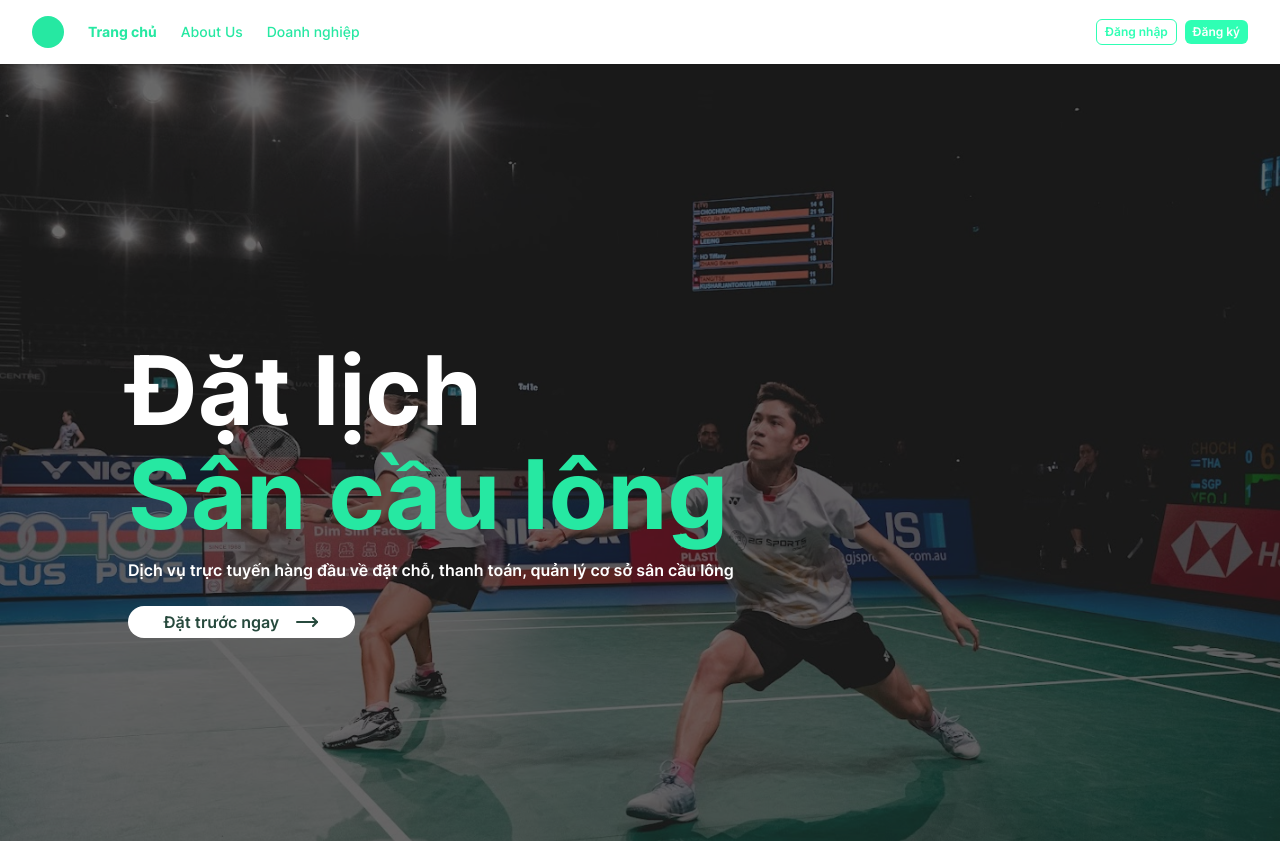
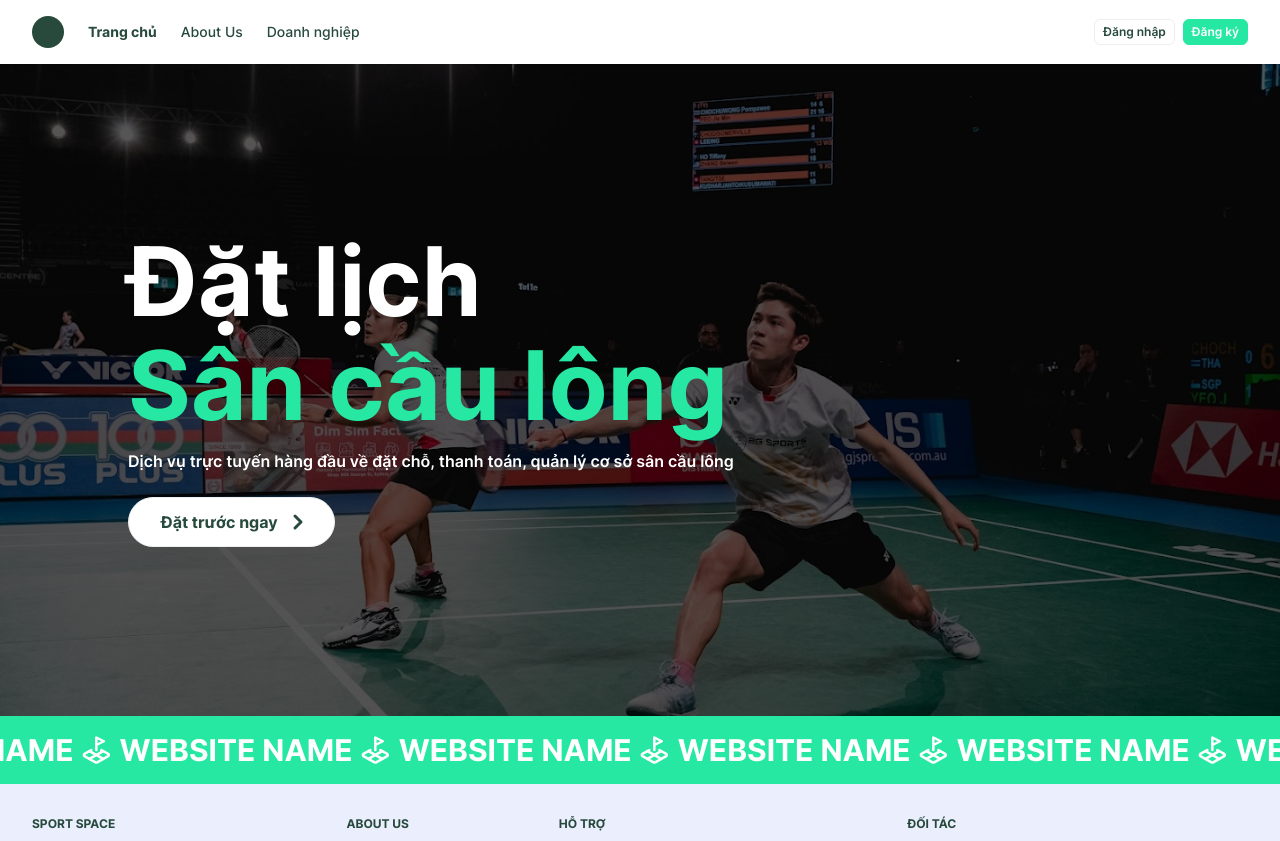
Before and after one commit to Gr33nBean/SportSpace, a Next.js app: page /home in a window 1280 px wide. Shown: the top 841 px of the page. Built offline with nearby package versions, Linux system fonts and the light colour scheme.

Commit message:
feat: running text in home page

```diff
--- a/src/app/(client)/home/page.tsx
+++ b/src/app/(client)/home/page.tsx
@@ -1,13 +1,13 @@
 import React from 'react'
 
 import Banner from '@/components/Home/Banner'
-import InfinityScroll from '@/components/Home/InfinityScroll'
+import RunningText from '@/components/Home/RunningText'
 
 const Home = () => {
   return (
-    <div className='flex h-[90vh] flex-col'>
+    <div className='flex min-h-[90vh] flex-col'>
       <Banner />
-      <InfinityScroll />
+      <RunningText />
     </div>
   )
 }
--- a/src/app/globals.css
+++ b/src/app/globals.css
@@ -4,6 +4,36 @@
 
 .container {
   @apply mx-auto max-w-7xl px-4 sm:px-6 lg:px-8;
+}
+
+.marquee {
+  animation: marquee 10s linear infinite;
+  padding-left: 100%;
+}
+
+@keyframes marquee {
+  0% {
+    transform: translate(0, 0);
+  }
+  100% {
+    transform: translate(-100%, 0);
+  }
+}
+
+.background-banner-home {
+  background-image: url('/images/png/banner.png');
+  background-position: center;
+  background-size: cover;
+}
+
+.dark-overlay::before {
+  content: '';
+  position: absolute;
+  top: 0;
+  left: 0;
+  bottom: 0;
+  right: 0;
+  background-color: rgba(0, 0, 0, 0.65);
 }
 
 .background-contact {
--- a/src/app/template.tsx
+++ b/src/app/template.tsx
@@ -1,4 +1,6 @@
 'use client'
+import { usePathname } from 'next/navigation'
+
 import React, { useEffect } from 'react'
 import { motion } from 'framer-motion'
 import { createPortal } from 'react-dom'
@@ -26,6 +28,8 @@ const time = {
 
 const Template = ({ children }: { children: React.ReactNode }) => {
   const [body, setBody] = React.useState<HTMLElement | null>(null)
+  const isRoot = usePathname() === '/'
+
   useEffect(() => {
     if (document && document.body) {
       setBody(document.body)
@@ -36,7 +40,8 @@ const Template = ({ children }: { children: React.ReactNode }) => {
     <>
       {body && (
         <motion.div>
-          {createPortal(
+          {!isRoot &&
+            createPortal(
               <motion.div
                 initial={{ opacity: 1, pointerEvents: 'all' }}
                 animate={{ opacity: 0, pointerEvents: 'none' }}
--- a/src/components/Common/Button/PrimaryButton.tsx
+++ b/src/components/Common/Button/PrimaryButton.tsx
@@ -5,24 +5,28 @@ const PrimaryButton = ({
   props,
   children,
   variant = 'filled',
+  radius = 'rounded',
   className,
 }: {
-  props?: ButtonHTMLAttributes<HTMLButtonElement>
+  props?: Omit<ButtonHTMLAttributes<HTMLButtonElement>, 'className'>
   children?: React.ReactNode
   variant?: 'filled' | 'outlined'
+  radius?: 'full' | 'rounded'
   className?: string
 }) => {
   return (
     <button
+      {...props}
       className={clsx(
-        'duration-50 rounded-md border-secondary px-2 py-2 text-xs font-semibold transition-all hover:opacity-90 active:shadow-lg md:py-1',
+        'duration-50 border px-2 py-2 text-xs font-semibold transition-all hover:opacity-90 active:shadow-lg md:py-1',
         {
-          'bg-secondary text-white': variant === 'filled',
-          'border text-secondary': variant === 'outlined',
+          'border-secondary bg-secondary text-white': variant === 'filled',
+          'border-light-gray bg-white text-primary': variant === 'outlined',
+          'rounded-full': radius === 'full',
+          'rounded-md': radius === 'rounded',
         },
         className
       )}
-      {...props}
     >
       {children}
     </button>
--- a/src/components/Common/Button/SecondaryButton.tsx
+++ /dev/null
@@ -1,32 +0,0 @@
-import React, { ButtonHTMLAttributes } from 'react'
-import clsx from 'clsx'
-
-const SecondaryButton = ({
-  props,
-  children,
-  variant = 'filled',
-  className,
-}: {
-  props?: ButtonHTMLAttributes<HTMLButtonElement>
-  children?: React.ReactNode
-  variant?: 'filled' | 'outlined'
-  className?: string
-}) => {
-  return (
-    <button
-      className={clsx(
-        'duration-50 border-secondary px-2 py-2 text-xs font-semibold transition-all hover:bg-primary hover:opacity-90 active:shadow-lg md:py-1',
-        {
-          'bg-white text-white': variant === 'filled',
-          'border text-secondary': variant === 'outlined',
-        },
-        className
-      )}
-      {...props}
-    >
-      {children}
-    </button>
-  )
-}
-
-export default SecondaryButton
--- a/src/components/Home/Banner/index.tsx
+++ b/src/components/Home/Banner/index.tsx
@@ -1,42 +1,33 @@
-import Image from 'next/image'
-
-import SecondaryButton from '@/components/Common/Button/SecondaryButton'
-import banner from '@/images/png/banner.png'
+import PrimaryButton from '@/components/Common/Button/PrimaryButton'
 
 const Banner = () => {
   return (
-    <section className='relative flex-1'>
-      <Image className='h-full object-cover' alt='banner' src={banner} width={0} height={0} />
-      <div className='absolute bottom-0 left-0 right-0 top-0 flex flex-col justify-center bg-[#1E1E1E] bg-opacity-65 px-6 md:px-24 lg:px-32'>
-        <div className='flex h-1/2 flex-col justify-between md:h-full md:justify-center'>
+    <section className='background-banner-home dark-overlay relative flex flex-1 items-center justify-center px-6 py-8 md:px-24 lg:px-32'>
+      <div className='z-10 w-full'>
         <div>
-            <h1 className='my-2 text-5xl font-bold text-white md:text-7xl lg:text-8xl'>Đặt lịch</h1>
-            <h1 className='my-2 text-5xl font-bold text-primary md:text-7xl lg:text-8xl'>Sân cầu lông</h1>
+          <h1 className='mb-2 text-5xl font-bold text-white md:text-7xl lg:text-8xl'>Đặt lịch</h1>
+          <h1 className='my-2 text-5xl font-bold text-secondary md:text-7xl lg:text-8xl'>Sân cầu lông</h1>
           <p className='my-4 font-semibold text-white'>
             Dịch vụ trực tuyến hàng đầu về đặt chỗ, thanh toán, quản lý cơ sở sân cầu lông
           </p>
         </div>
-          <SecondaryButton className='my-2 flex w-fit rounded-full px-9 py-3'>
-            <span className='text-base text-tertiary'>Đặt trước ngay</span>
-            <div className='ml-4 text-tertiary'>
+        <PrimaryButton radius='full' variant='outlined' className='mt-2 w-fit !py-3 pl-8 pr-6'>
+          <span className='flex items-center gap-2 text-primary'>
+            <span className='text-sm font-bold sm:text-base'>Đặt trước ngay</span>
             <svg
               xmlns='http://www.w3.org/2000/svg'
-                width='24'
-                height='24'
               viewBox='0 0 24 24'
               fill='none'
               stroke='currentColor'
-                strokeWidth='2'
+              strokeWidth='3'
               strokeLinecap='round'
               strokeLinejoin='round'
-                className='lucide lucide-move-right'
+              className='size-5 sm:size-6'
             >
-                <path d='M18 8L22 12L18 16' />
-                <path d='M2 12H22' />
+              <path d='m9 18 6-6-6-6' />
             </svg>
-            </div>
-          </SecondaryButton>
-        </div>
+          </span>
+        </PrimaryButton>
       </div>
     </section>
   )
--- a/src/components/Home/InfinityScroll/index.tsx
+++ /dev/null
@@ -1,9 +0,0 @@
-const InfinityScroll = () => {
-  return (
-    <section className='flex items-center justify-center bg-secondary py-2'>
-      <h1 className='text-xl font-bold uppercase text-white md:text-3xl'>Website Name</h1>
-    </section>
-  )
-}
-
-export default InfinityScroll
--- /dev/null
+++ b/src/components/Home/RunningText/index.tsx
@@ -0,0 +1,60 @@
+import React from 'react'
+
+const RunningText = () => {
+  return (
+    <section className='relative flex w-full items-center overflow-hidden bg-secondary py-4'>
+      <RunItem isVisible={false} />
+
+      <div className='absolute overflow-hidden'>
+        <div className='marquee flex w-fit items-center'>
+          {new Array(5).fill(1).map((_, index) => (
+            <RunItem key={index} />
+          ))}
+        </div>
+      </div>
+
+      <div className='absolute overflow-hidden'>
+        <div
+          className='marquee flex w-fit items-center'
+          style={{
+            animationDelay: '5s',
+          }}
+        >
+          {new Array(5).fill(1).map((_, index) => (
+            <RunItem key={index} />
+          ))}
+        </div>
+      </div>
+    </section>
+  )
+}
+
+export default RunningText
+
+function RunItem({ isVisible = true }: { isVisible?: boolean }) {
+  return (
+    <p
+      className='flex flex-nowrap items-center text-xl font-bold uppercase text-white md:text-3xl'
+      style={{
+        opacity: isVisible ? 1 : 0,
+      }}
+    >
+      <span className='whitespace-nowrap px-2'>Website Name</span>
+      <svg
+        xmlns='http://www.w3.org/2000/svg'
+        viewBox='0 0 24 24'
+        fill='none'
+        stroke='currentColor'
+        strokeWidth='2'
+        strokeLinecap='round'
+        strokeLinejoin='round'
+        className='size-[20px] md:size-[30px]'
+      >
+        <path d='m12 8 6-3-6-3v10' />
+        <path d='m8 11.99-5.5 3.14a1 1 0 0 0 0 1.74l8.5 4.86a2 2 0 0 0 2 0l8.5-4.86a1 1 0 0 0 0-1.74L16 12' />
+        <path d='m6.49 12.85 11.02 6.3' />
+        <path d='M17.51 12.85 6.5 19.15' />
+      </svg>
+    </p>
+  )
+}
--- a/src/components/Layout/Header/BaseHeader.tsx
+++ b/src/components/Layout/Header/BaseHeader.tsx
@@ -33,7 +33,7 @@ const BaseHeader = ({ pages, hambugerProps, rightContent }: BaseHeaderProps) =>
 
           <div className='md:hidden'>
             {hambugerProps && rightContent && (
-              <Hamburger toggled={hambugerProps.expand} toggle={hambugerProps.setExpand} color='#16056b' />
+              <Hamburger toggled={hambugerProps.expand} toggle={hambugerProps.setExpand} color='#274A3D' />
             )}
           </div>
 
--- a/src/components/Layout/Header/BusinessHeader/index.tsx
+++ b/src/components/Layout/Header/BusinessHeader/index.tsx
@@ -1,4 +1,5 @@
-import React from 'react'
+'use client'
+import React, { useState } from 'react'
 
 import { routes } from '@/constants/routes'
 
@@ -13,9 +14,10 @@ const pages: PageType[] = [
 ]
 
 const BusinessHeader = () => {
+  const [expand, setExpand] = useState(false)
   return (
     <>
-      <BaseHeader pages={pages} />
+      <BaseHeader pages={pages} hambugerProps={{ expand, setExpand }} rightContent={<></>} />
     </>
   )
 }
--- a/tailwind.config.ts
+++ b/tailwind.config.ts
@@ -16,9 +16,8 @@ const config: Config = {
         Inter: 'Inter',
       },
       colors: {
-        primary: '#26E8A2',
-        secondary: '#2FFFB4',
-        tertiary: '#274A3D',
+        primary: '#274A3D',
+        secondary: '#26E8A2',
         'light-gray': '#EDEEF0',
         'light-purple': '#EBEEFD',
       },
```
Lines whose indentation alone changed are shown as unchanged.
